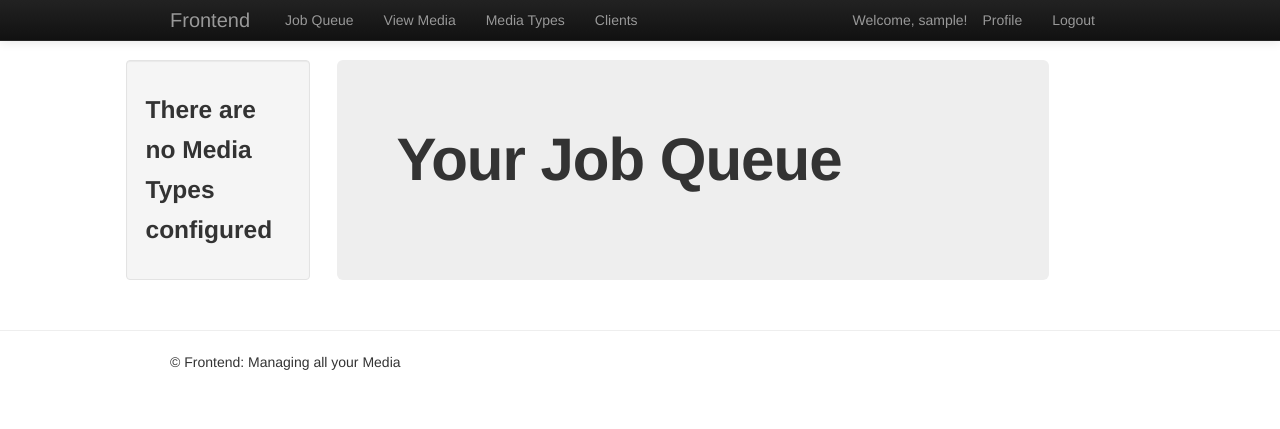
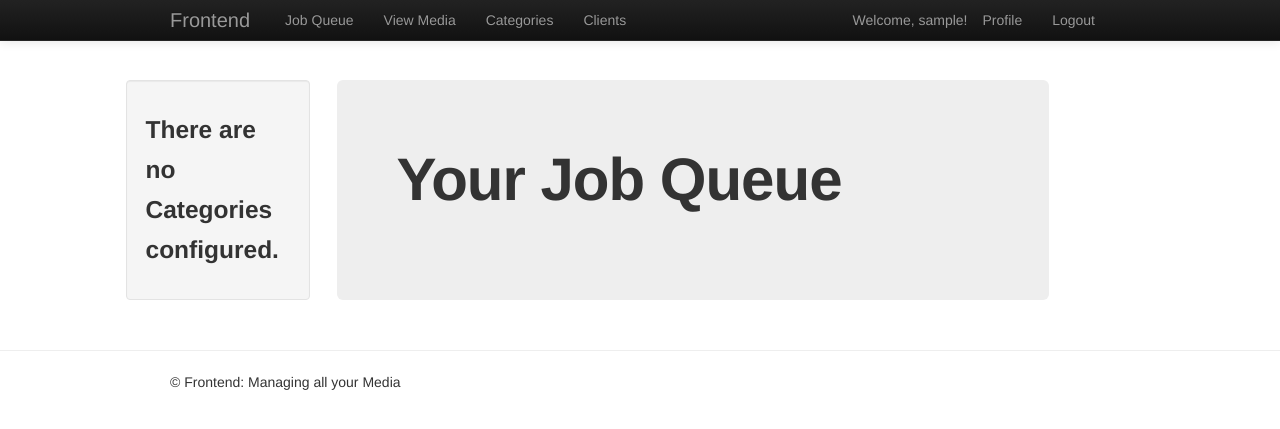
Before and after one commit to michael-robbins/jobqueue_frontend, a Django app: page /frontend/jobs/ in a window 1280 px wide. Shown: the top 429 px of the page. Run offline with Django 3.2, Linux system fonts and the light colour scheme; the visitor is signed in with stand-in values (Sample User, id 1); data that the repository does not hold is empty.

Commit message:
Clean up, renamed media_type to category (makes sense)

```diff
--- a/frontend/models.py
+++ b/frontend/models.py
@@ -27,7 +27,7 @@ class Client(models.Model):
     def __str__(self):
         return self.name
 
-class MediaType(models.Model):
+class Category(models.Model):
     name          = models.CharField(max_length=32,  blank=False)
     relative_path = models.CharField(max_length=256, blank=False)
 
@@ -40,7 +40,7 @@ class Package(models.Model):
     date_created  = models.DateTimeField(auto_now_add=True)
     metadata      = models.TextField(blank=False, default='')
 
-    media_type     = models.ForeignKey(MediaType)
+    category       = models.ForeignKey(Category)
     parent_package = models.ForeignKey('self', null=True)
 
     def __str__(self):
--- a/frontend/urls.py
+++ b/frontend/urls.py
@@ -7,11 +7,10 @@ urlpatterns = patterns(''
         , url(r'^logout/$', views.user_logout)
         , url(r'^profile/$', views.profile)
 
-        , url(r'^media_types/$', views.media_types)
-        , url(r'^media_types/add/$', views.media_type_add)
-        , url(r'^media_types/(?P<media_type_id>\d+)/$', views.media_type_view)
-        , url(r'^media_types/(?P<media_type_id>\d+)/edit/$', views.media_type_edit)
-        , url(r'^media_types/(?P<media_type_id>\d+)/edit/$', views.media_type_delete)
+        , url(r'^categories/$', views.categories)
+        , url(r'^categories/add/$', views.category_add)
+        , url(r'^categories/(?P<category_id>\d+)/edit/$', views.category_edit)
+        , url(r'^categories/(?P<category_id>\d+)/delete/$', views.category_delete)
 
         , url(r'^packages/$', views.packages)
         , url(r'^packages/add/$', views.package_add)
--- a/frontend/views.py
+++ b/frontend/views.py
@@ -8,9 +8,9 @@ from django.contrib.auth.decorators import login_required
 
 from django.db.models import Q
 
-from frontend.models import Client, MediaType, Job, Package, File, ClientPackageAvailability
+from frontend.models import Client, Category, Job, Package, File, ClientPackageAvailability
 
-from frontend.forms import ClientForm, MediaTypeForm, PackageForm, JobForm
+from frontend.forms import ClientForm, CategoryForm, PackageForm, JobForm
 
 ####################
 # Helper Functions #
@@ -35,6 +35,7 @@ def has_permissions(user, action, object_name, object_instance):
 
     return allowed
 
+# TODO: Figure out how to turn all below into a single function
 def get_package(user, context_dict, context, object_id, action):
     package = get_object_or_404(Pakage, id=object_id)
 
@@ -44,18 +45,18 @@ def get_package(user, context_dict, context, object_id, action):
         context_dict['message'] = message
         return render_to_response('frontend/access_denied.html', context_dict, context)
 
-    return (package, allowed, message)
+    return package
 
-def get_media_type(user, context_dict, context, object_id, action):
-    media_type = get_object_or_404(MediaType, id=object_id)
+def get_category(user, context_dict, context, object_id, action):
+    category = get_object_or_404(Category, id=object_id)
 
-    allowed, message = has_permissions(user, action, 'media_type', media_type)
+    allowed, message = has_permissions(user, action, 'category', category)
 
     if not allowed:
         context_dict['message'] = message
         return render_to_response('frontend/access_denied.html', context_dict, context)
 
-    return (media_type, allowed, message)
+    return category
 
 def get_client(user, context_dict, context, object_id, action):
     client = get_object_or_404(Client, id=object_id)
@@ -66,7 +67,7 @@ def get_client(user, context_dict, context, object_id, action):
         context_dict['message'] = message
         return render_to_response('frontend/access_denied.html', context_dict, context)
 
-    return (client, allowed, message)
+    return client
 
 def get_job(user, context_dict, context, object_id, action):
     job = get_object_or_404(Job, id=object_id)
@@ -77,7 +78,7 @@ def get_job(user, context_dict, context, object_id, action):
         context_dict['message'] = message
         return render_to_response('frontend/access_denied.html', context_dict, context)
 
-    return (job, allowed, message)
+    return job
 
 
 #################
@@ -87,15 +88,15 @@ def base_request(request):
     context = RequestContext(request)
     context_dict = dict()
 
-    context_dict['base_url'] = '/frontend'
+    context_dict['base_url'] = '/frontend/'
 
     # TODO: Cache this shit...
-    media_types = MediaType.objects.all()
+    categories = Category.objects.all()
 
-    for media_type in media_types:
-        media_type.url = 'packages/?filter={0}'.format(media_type.name)
+    for category in categories:
+        category.url = 'packages/?filter={0}'.format(category.name)
 
-    context_dict['media_types'] = media_types
+    context_dict['categories'] = categories
 
     return context, context_dict
 
@@ -123,7 +124,7 @@ def user_login(request):
         if user:
             if user.is_active:
                 login(request, user)
-                return redirect(context_dict['base_url'] + '/' )
+                return redirect(context_dict['base_url'])
             else:
                 context_dict['disabled_account'] = True
         else:
@@ -134,7 +135,7 @@ def user_login(request):
 @login_required
 def user_logout(request):
     logout(request)
-    return redirect('/frontend/')
+    return redirect(context_dict['base_url'])
 
 @login_required
 def profile(request):
@@ -143,75 +144,70 @@ def profile(request):
     return render_to_response('frontend/profile.html', context_dict, context)
 
 
-###############
-# Media Types #
-###############
+##############
+# Categories #
+##############
 @login_required
-def media_types(request):
+def categories(request):
     context, context_dict = base_request(request)
 
-    media_types = MediaType.objects.all()
+    categories = Category.objects.all()
 
-    for media_type in media_types:
-        media_type.url  = 'media_types/{0}'.format(media_type.name)
+    for category in categories:
+        category.url = 'packages/?filter={0}'.format(category.name)
 
-    context_dict['list_name'] = 'Media Types'
-    context_dict['list'] = media_types
+        if has_permissions(request.user, 'edit',   'category', category)[0]:
+            category.url_edit   = "categories/{0}/edit/".format(category.id)
+
+        if has_permissions(request.user, 'delete', 'category', category)[0]:
+            category.url_delete = "categories/{0}/delete/".format(category.id)
+
+    context_dict['list_name'] = 'Categories'
+    context_dict['list'] = categories
     return render_to_response('frontend/list_view.html', context_dict, context)
 
 @login_required
-def media_type_add(request):
+def category_add(request):
     context, context_dict = base_request(request)
 
     if request.method == 'POST':
-        form = MediaTypeFrom(request.POST)
+        form = CategoryFrom(request.POST)
 
         if form.is_valid():
-            form.save(commit=True)
-            redirect('/frontend/media_types')
+            form.save()
+            redirect(context_dict['base_url'] + 'categories/')
     else:
-        form = MediaTypeForm()
+        form = CategoryForm()
 
     context_dict['form'] = form
     return render_to_response('frontend/item_add.html', context_dict, context)
 
 @login_required
-def media_type_view(request, media_type_id):
+def category_edit(request, category_id):
     context, context_dict = base_request(request)
 
-    media_type = get_media_type(request.user, context_dict, context, media_type_id, 'view')
-
-    form = MediaTypeForm(instance=media_type)
-
-    context_dict['form'] = form
-    return render_to_response('frontend/item_view.html', context_dict, context)
-
-@login_required
-def media_type_edit(request, media_type_id):
-    context, context_dict = base_request(request)
-
-    media_type = get_media_type(request.user, context_dict, context, media_type_id, 'edit')
+    category = get_category(request.user, context_dict, context, category_id, 'edit')
 
     if request.method == 'POST':
-        form = MediaTypeForm(request.POST, instance=media_type)
+        form = CategoryForm(request.POST, instance=category)
 
         if form.is_valid():
-            form.save(commit=True)
-            redirect('/frontend/media_types')
+            form.save()
+            redirect(context_dict['base_url'] + 'categories/{0}/'.format(category.id))
     else:
-        form = MediaTypeForm(instance=media_type)
+        form = CategoryForm(instance=category)
 
     context_dict['form'] = form
     return render_to_response('frontend/item_edit.html', context_dict, context)
 
 @login_required
-def media_type_delete(request, media_type_id):
+def category_delete(request, category_id):
     context, context_dict = base_request(request)
 
-    media_type = get_media_type(request.user, context_dict, context, media_type_id, 'delete')
+    category = get_category(request.user, context_dict, context, category_id, 'delete')
+    category.delete()
 
-    media_type.delete()
-    return redirect('/frontend/media_types/')
+    return redirect(context_dict['base_url'] + 'categories/')
 
 
 ############
@@ -224,23 +220,23 @@ def packages(request):
     if request.method == 'GET' and 'filter' in request.GET:
         filterby = request.GET['filter']
 
-        media_type = MediaType.objects.filter(name=filterby)
+        category = Category.objects.filter(name=filterby)
 
-        if media_type:
-            packages = Package.objects.filter(media_type=media_type)
+        if category:
+            packages = Package.objects.filter(category=category)
         else:
             packages = Package.objects.all()
     else:
         packages = Package.objects.all()
 
     for package in packages:
-        package.url = 'packages/{0}'.format(package.id)
+        package.url = 'packages/{0}/'.format(package.id)
 
         if has_permissions(request.user, 'edit',   'package', package)[0]:
-            package.can_edit = True
+            package.url_edit   = "{0}edit/".format(package.url)
 
         if has_permissions(request.user, 'delete', 'package', package)[0]:
-            package.can_delete = True
+            package.url_delete = "{0}delete/".format(package.url)
 
     context_dict['list_name'] = 'Media Packages'
     context_dict['list'] = packages
@@ -254,8 +250,8 @@ def package_add(request):
         form = PackageForm(request.POST)
 
         if form.is_valid():
-            form.save(commit=True)
-            return redirect('/frontend/packages/')
+            form.save()
+            return redirect(context_dict['base_url'] + 'packages/')
     else:
         form = PackageForm()
 
@@ -281,8 +277,8 @@ def package_edit(request, package_id):
         form = PackageForm(request.POST, instance=package)
 
         if form.is_valid():
-            form.save(commit=True)
-            return redirect('/frontend/packages/')
+            form.save()
+            return redirect(context_dict['base_url'] + 'packages/{0}/'.format(package.id))
     else:
         form = PackageForm(instance=package)
 
@@ -293,9 +289,9 @@ def package_delete(request, package_id):
     context, context_dict = base_request(request)
 
     package = get_package(request.user, context_dict, context, package_id, 'delete')
+    package.delete()
 
-    package.delete()
-    return redirect('/frontned/packages/')
+    return redirect(context_dict['base_url'] + 'packages/')
 
 
 ##################
@@ -309,8 +305,13 @@ def clients(request):
 
     for client in clients:
         client.url  = 'clients/{0}/'.format(client.id)
-        # TODO: Client edit permissions (can_edit)
-        # TODO: Client delete permissions (can_delete)
+
+        if has_permissions(request.user, 'edit',   'client', client)[0]:
+            client.url_edit     = "{0}edit/".format(client.url)
+            client.url_discover = "{0}discover/".format(client.url)
+
+        if has_permissions(request.user, 'delete', 'client', client)[0]:
+            client.url_delete = "{0}delete/".format(client.url)
 
     context_dict['list_name'] = 'Clients'
     context_dict['list'] = clients
@@ -324,8 +325,8 @@ def client_add(request):
         form = ClientForm(request.POST)
 
         if form.is_valid():
-            form.save(commit=True)
-            return index(request)
+            form.save()
+            return redirect(context_dict['base_url'] + 'clients/')
     else:
         form = ClientForm()
 
@@ -348,11 +349,11 @@ def client_edit(request, client_id):
     client = get_client(request.user, context_dict, context, client_id, 'edit')
 
     if request.method == 'POST':
-        form = ClientForm(request.POST)
+        form = ClientForm(request.POST, instance=client)
 
         if form.is_valid():
-            form.save(commit=True)
-            return index(request)
+            form.save()
+            return redirect(context_dict['base_url'] + 'clients/{0}/'.format(client.id))
     else:
         form = ClientForm(instance=client)
 
@@ -364,9 +365,9 @@ def client_delete(request, client_id):
     context, context_dict = base_request(request)
 
     client = get_client(request.user, context_dict, context, client_id, 'delete')
+    client.delete()
 
-    client.delete()
-    return redirect('/frontend/clients/')
+    return redirect(context_dict['base_url'] + 'clients/')
 
 @login_required
 def client_discovery(request, client_id):
@@ -390,8 +391,9 @@ def jobs(request):
     for job in jobs:
         job.name = str(job)
         job.url = 'jobs/{0}'.format(job.id)
-        job.can_edit = False
-        # TODO: Add in can_delete with permissions
+
+        if has_permissions(request.user, 'delete', 'job', job)[0]:
+            job.url_delete = "{0}/delete/".format(job.url)
 
     context_dict['list_name'] = 'Your Job Queue'
     context_dict['list'] = jobs
@@ -405,8 +407,8 @@ def job_add(request):
         form = JobForm(request.POST)
 
         if form.is_valid():
-            form.save(commit=True)
-            return index(request)
+            form.save()
+            return redirect(context_dict['base_url'] + 'jobs/')
     else:
         form = JobForm()
 
@@ -419,7 +421,7 @@ def job_view(request, job_id):
 
     job = get_job(request.user, context_dict, context, job_id, 'view')
 
-    context_dict['item'] = Job
+    context_dict['item'] = job
     return render_to_response('frontend/item_view.html', context_dict, context)
 
 @login_required
@@ -427,9 +429,9 @@ def job_delete(request, job_id):
     context, context_dict = base_request(request)
 
     job = get_job(request.user, context_dict, context, job_id, 'delete')
+    job.delete()
 
-    job.delete()
-    return redirect('/frontend/jobs/')
+    return redirect(context_dict['base_url'] + 'jobs/')
 
 ###############
 # Job History #
--- a/templates/frontend/base.html
+++ b/templates/frontend/base.html
@@ -35,7 +35,7 @@
                            {% if user.is_authenticated %}
                            <li><a href="{{base_url}}/jobs/">Job Queue</a></li>
                            <li><a href="{{base_url}}/packages/">View Media</a></li>
-                           <li><a href="{{base_url}}/media_types/">Media Types</a></li>
+                           <li><a href="{{base_url}}/categories/">Categories</a></li>
                            <li><a href="{{base_url}}/clients/">Clients</a></li>
                            {% endif %}
                        </ul>
@@ -46,25 +46,24 @@
         </div>
 
             <div class="container-fluid">
+            <div class="row-fluid">&nbsp;</div>
             <div class="row-fluid">
                 <div class="span1"></div>
                 <div class="span2">
+                    {% if user.is_authenticated %}
                     <div class="well sidebar-nav">
-                        {% block sidebar %}
-                        {% endblock %}
-                        <div id="types">
-                            {% if media_types %}
-                            <ul class="nav nav-list">
-                                <li>Media Types</li>
-                            {% for media_type in media_types %}
-                                <li><a href="{{base_url}}/{{media_type.url}}">{{media_type.name}}</a></li>
+                        {% if categories %}
+                        <ul class="nav nav-list">
+                            <li>Categories</li>
+                            {% for category in categories %}
+                            <li><a href="{{base_url}}/{{category.url}}">{{category.name}}</a></li>
                             {% endfor %}
-                            </ul>
-                            {% else %}
-                            <h3>There are no Media Types configured</h3>
-                            {% endif %}
-                        </div>
+                        </ul>
+                        {% else %}
+                        <h3>There are no Categories configured.</h3>
+                        {% endif %}
                     </div>
+                    {% endif %}
                 </div>
                 <div class="span7">
                     {% block body_block %}
--- a/templates/frontend/list_view.html
+++ b/templates/frontend/list_view.html
@@ -10,7 +10,8 @@
         {% for item in list %}
         <li>
             <a href="{{ base_url }}/{{ item.url }}">{{ item.name }}</a>&nbsp;
-            {% if item.can_edit %}<a href="{{ base_url }}/{{ item.url }}/edit">Edit</a>{% endif %}
+            {% if item.url_edit %}<a href="{{ base_url }}/{{ item.url_edit }}">Edit</a>{% endif %}&nbsp;
+            {% if item.url_delete %}<a href="{{ base_url }}/{{ item.url_delete }}">Delete</a>{% endif %}
         </li>
         {% endfor %}
     </ul>
--- a/templates/frontend/login.html
+++ b/templates/frontend/login.html
@@ -2,11 +2,12 @@
 
 {% block body_block %}
 <div class="hero-unit">
-    <h1>Login to Frontend</h1>
+    <h1>Welcome to the Frontend</h1>
+    <p></p>
 
     <div class="container">
         <form class="form-signin span4" id="login_form" method="post" action="/frontend/login/">
-            <h2 class="form-signin-heading">Please sign in</h2>
+            <h3 class="form-signin-heading">Please sign in</h3>
             {% csrf_token %}
 
             {% if bad_details %}
```
Also changed, not shown: frontend/forms.py (+6 -6 lines), populate_db.py (+9 -9 lines), 1 other file.
